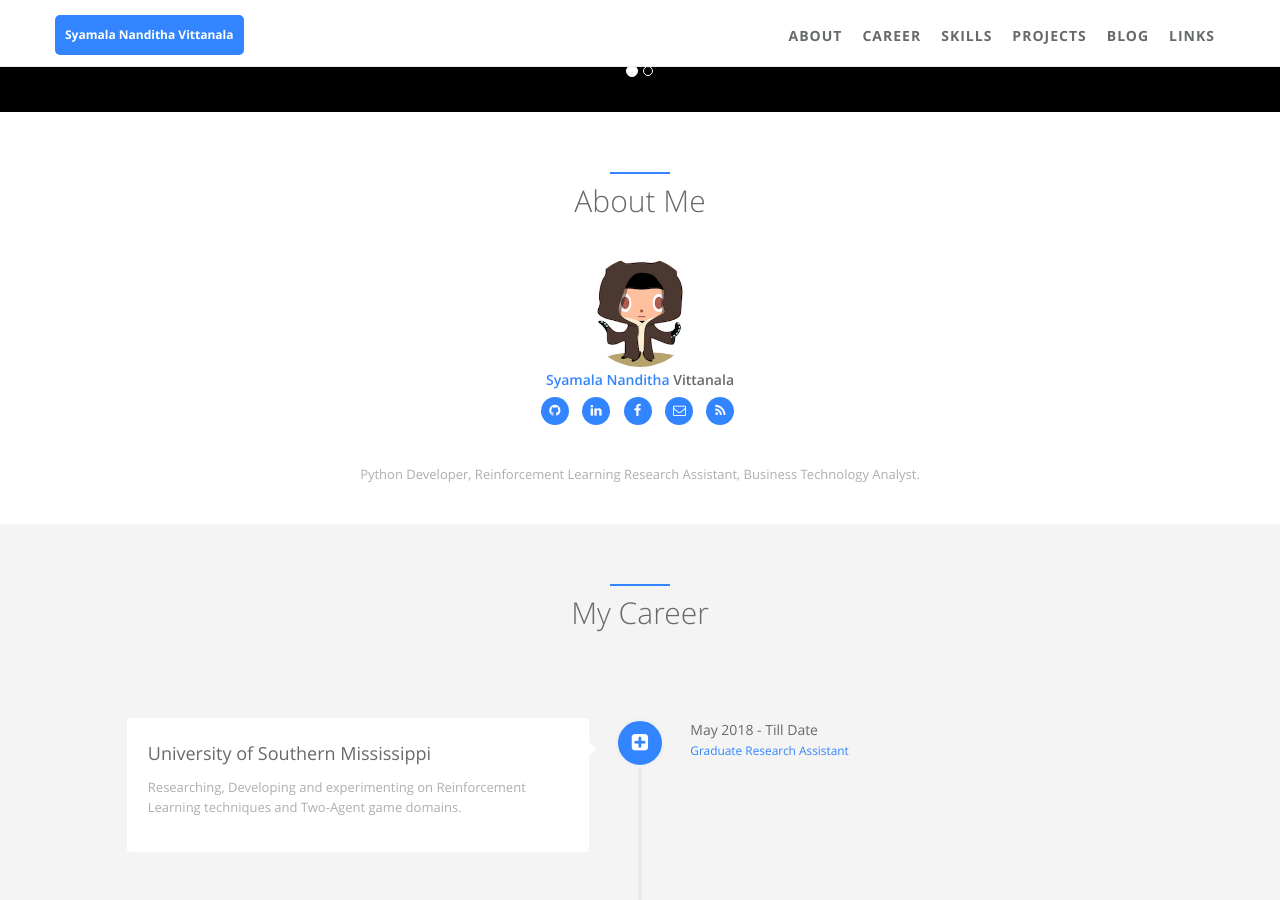
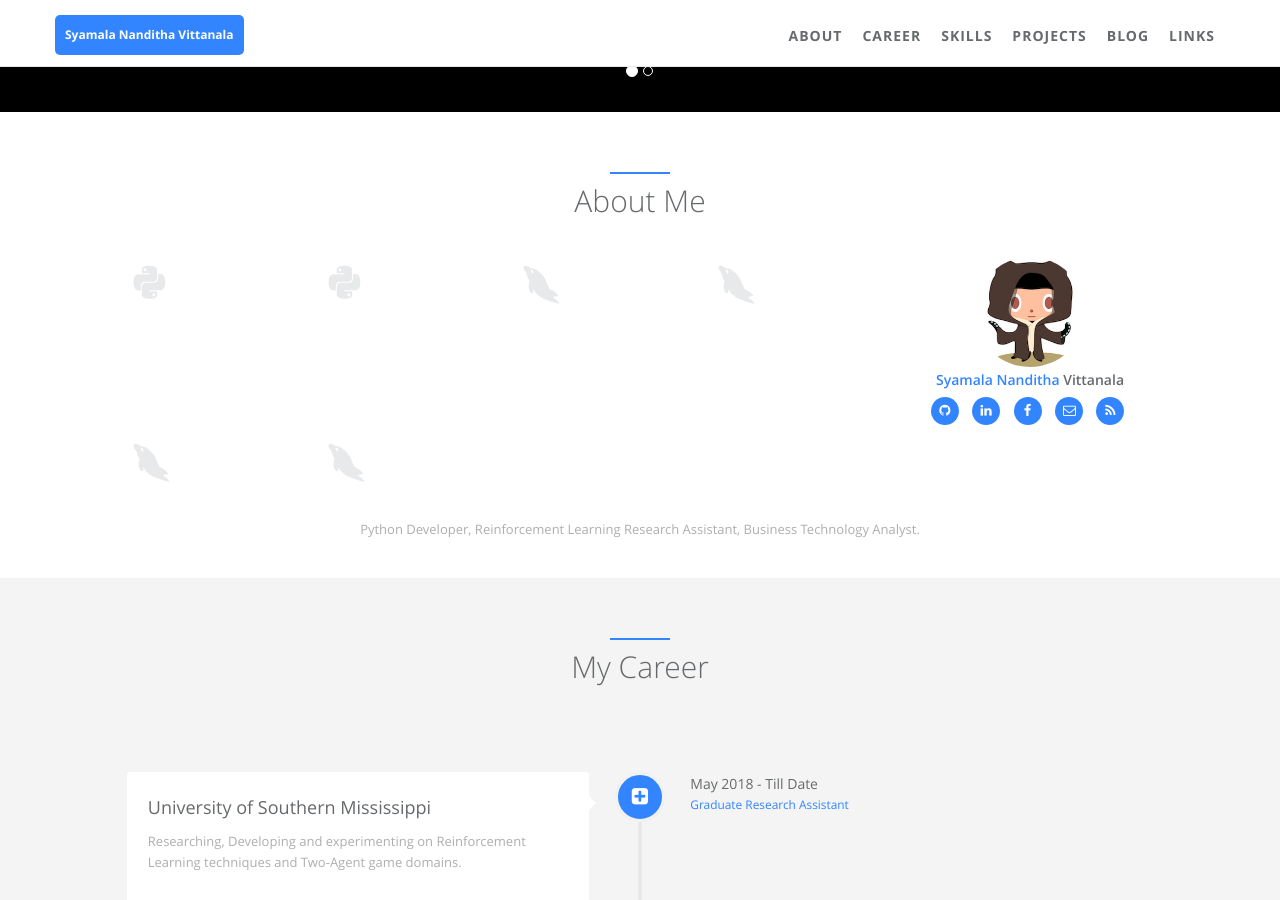
Before and after one commit to VSNanditha/SyamalaNanditha.github.io, a Jekyll site: the page built from index.html, in a window 1280 px wide and 900 px high, scrolled down 358 px. Built offline with Jekyll 4.4.1, drawn with Linux system fonts in a browser that asks for light colours.

```diff
--- a/_config.yml
+++ b/_config.yml
@@ -32,8 +32,8 @@
     - name: icon-redhat
     - name: icon-redhat
   skill_icon4:
-    - name: icon-cassandra
-    - name: icon-cassandra
+    - name: icon-docker
+    - name: icon-docker
   desc: Python Developer, Reinforcement Learning Research Assistant, Business Technology Analyst.  # Describe yourself.
 
 # comment
--- a/_includes/sections/about.html
+++ b/_includes/sections/about.html
@@ -8,25 +8,25 @@
     </div>
     <div class="row">
         <!-- first two icons -->
-        {% if site.author.skill_icon1 %}
+        {% for icon in site.author.skill_icon1 %}
         <div class="col-xs-2 wow fadeInLeft">
             <div class="team-member">
                 <div class="vote-icon" style="text-align: center">
-                    <i class="fa {{ site.author.skill_icon1.name }}"></i>
+                    <i class="fa {{ icon.name }}"></i>
                 </div>
             </div>
         </div>
-        {% endif %}
-        {% if site.author.skill_icon2 %}
+        {% endfor %}
+        {% for icon in site.author.skill_icon2 %}
         <div class="col-xs-2 wow fadeInLeft">
             <div class="team-member">
                 <div class="vote-icon" style="text-align: center">
-                    <i class="fa {{ site.author.skill_icon2.name }}"></i>
+                    <i class="fa {{ icon.name }}"></i>
                 </div>
             </div>
         </div>
-        {% endif %}
-        <!-- avatar -->
+        {% endfor %}
+       <!-- avatar -->
         <div class="col-xs-4">
             <div class="team-member wow zoomIn">
                 <img src="{{ site.author.avatar | prepend: site.baseurl }}" height="110" width="110" class="img-responsive img-circle" alt="">
@@ -55,25 +55,15 @@
             </div>
         </div>
         <!-- second two icons -->
-        {% if site.author.skill_icon3 %}
-        <div class="col-xs-2 wow fadeInRight">
+        {% for icon in site.author.skill_icon2 %}
+        <div class="col-xs-2 wow fadeInLeft">
             <div class="team-member">
                 <div class="vote-icon" style="text-align: center">
-                    <i class="fa {{ site.author.skill_icon3.name }}"></i>
+                    <i class="fa {{ icon.name }}"></i>
                 </div>
             </div>
         </div>
-        {% endif %}
-        {% if site.author.skill_icon4 %}
-        <div class="col-xs-2 wow fadeInLeft">
-            <div class="team-member">
-                <div class="vote-icon" style="text-align: center">
-                    <i class="fa {{ site.author.skill_icon4.name }}"></i>
-                </div>
-            </div>
-        </div>
-        {% endif %}
-
+        {% endfor %}
     </div>
     <div class="row">
         <div class="col-lg-8 col-lg-offset-2 text-center m-t-lg m-b-lg wow zoomIn">
```
